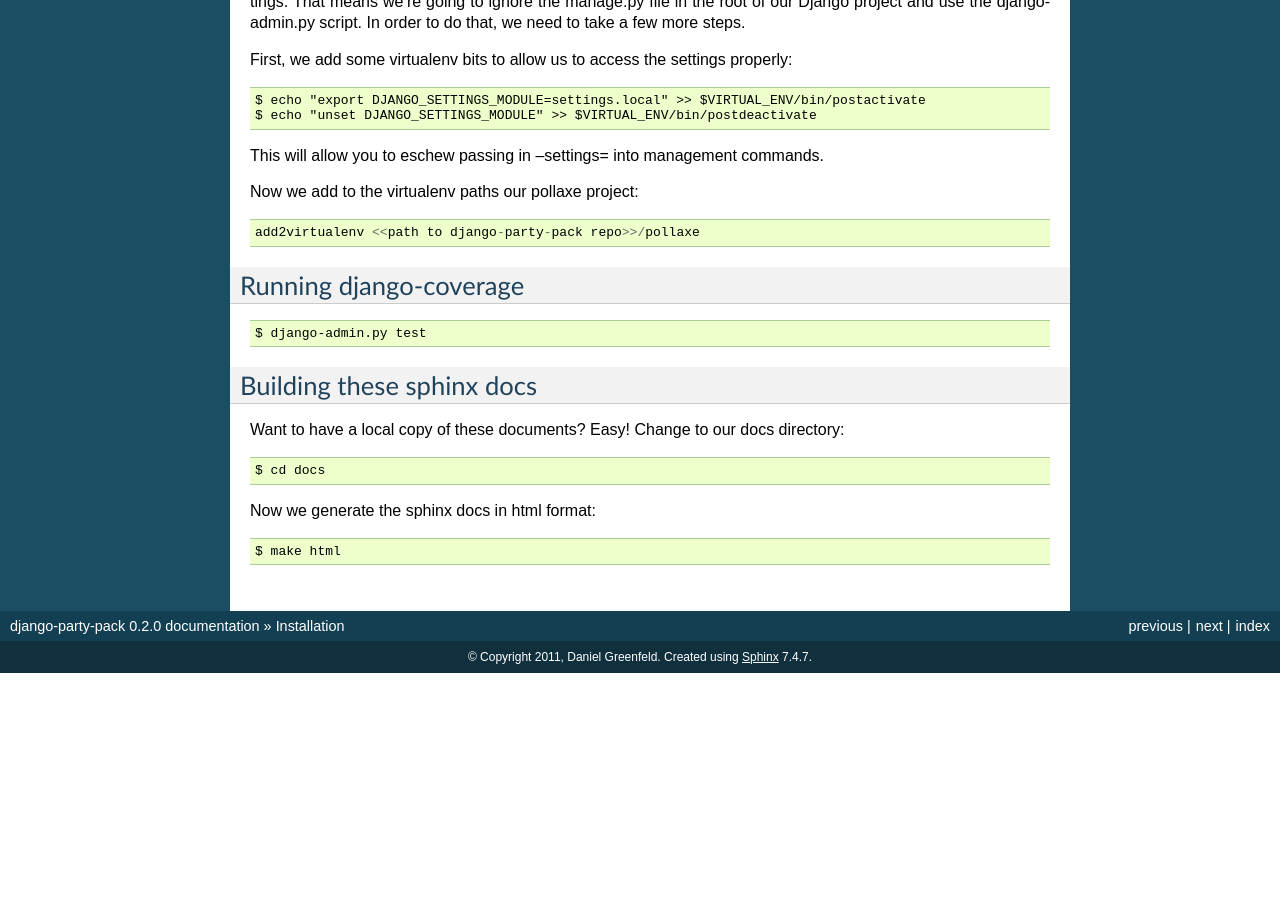
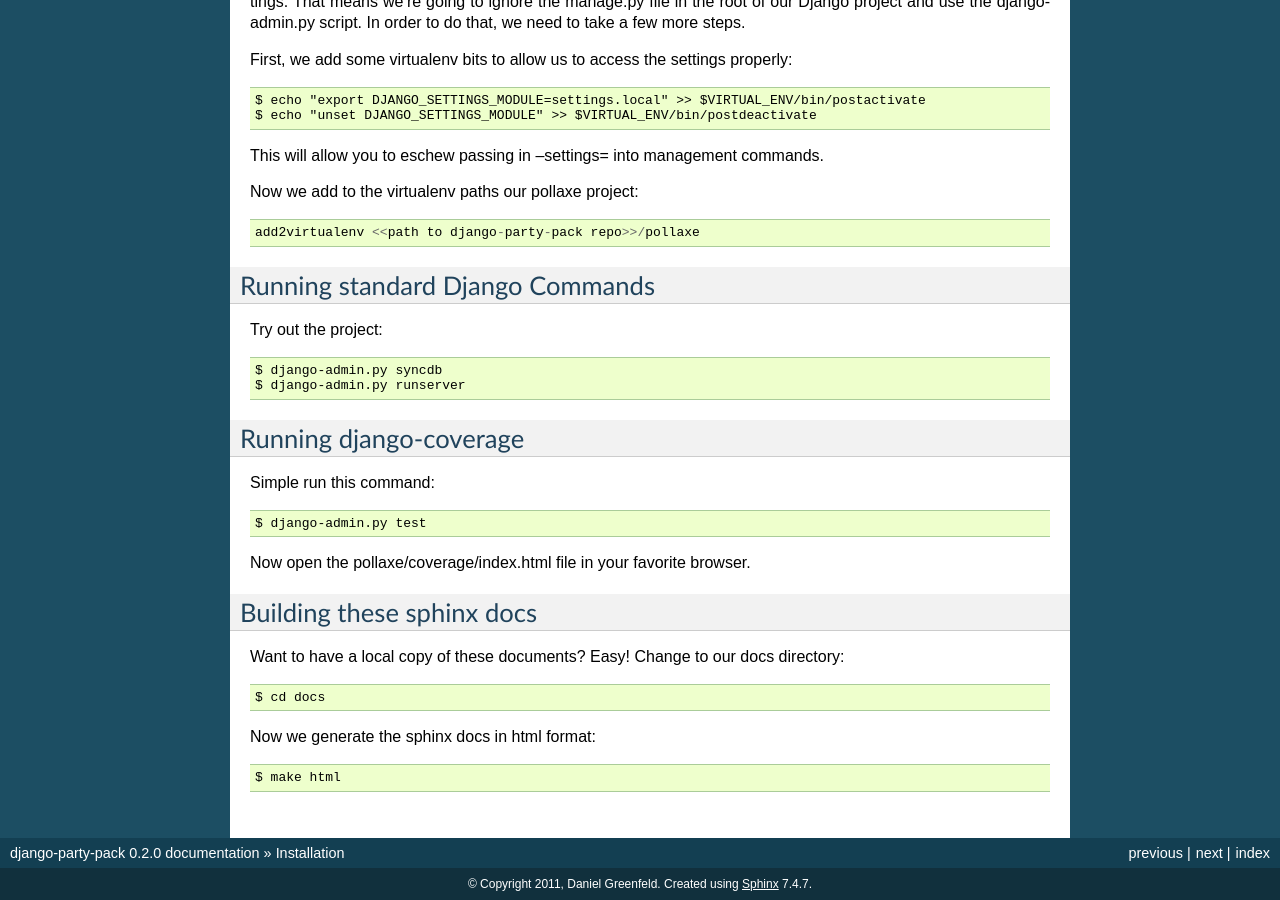
Before and after one commit to pydanny/django-party-pack, a Sphinx documentation site: the page built from docs/install.rst, in a window 1280 px wide and 900 px high, scrolled down 1055 px. Built offline with Sphinx 7.4.7, drawn with Linux system fonts in a browser that asks for light colours; before the commit the page ends 1728 px from its top, so only the background shows below that; some of the changed text lies outside the part shown.

Commit message:
Many clarifications

```diff
--- a/docs/install.rst
+++ b/docs/install.rst
@@ -62,13 +62,23 @@ Now we add to the virtualenv paths our pollaxe project::
 
     add2virtualenv <<path to django-party-pack repo>>/pollaxe
 
+Running standard Django Commands
+================================
+
+Try out the project::
+
+    $ django-admin.py syncdb
+    $ django-admin.py runserver
 
 Running django-coverage
 ========================
 
-.. parsed-literal::
+Simple run this command::
 
     $ django-admin.py test
+
+Now open the pollaxe/coverage/index.html file in your favorite browser.
+
 
 Building these sphinx docs
 ==========================
```
